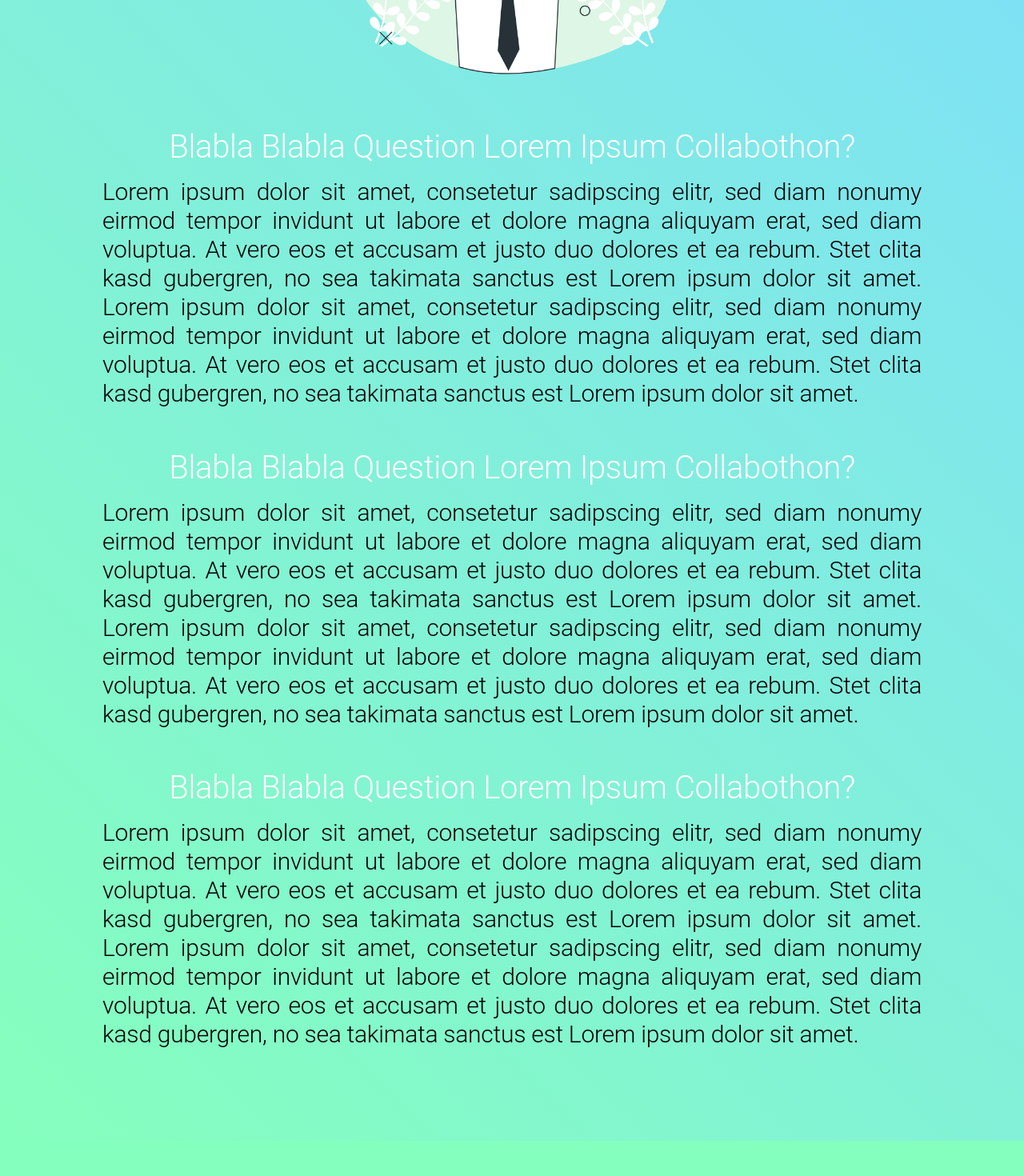
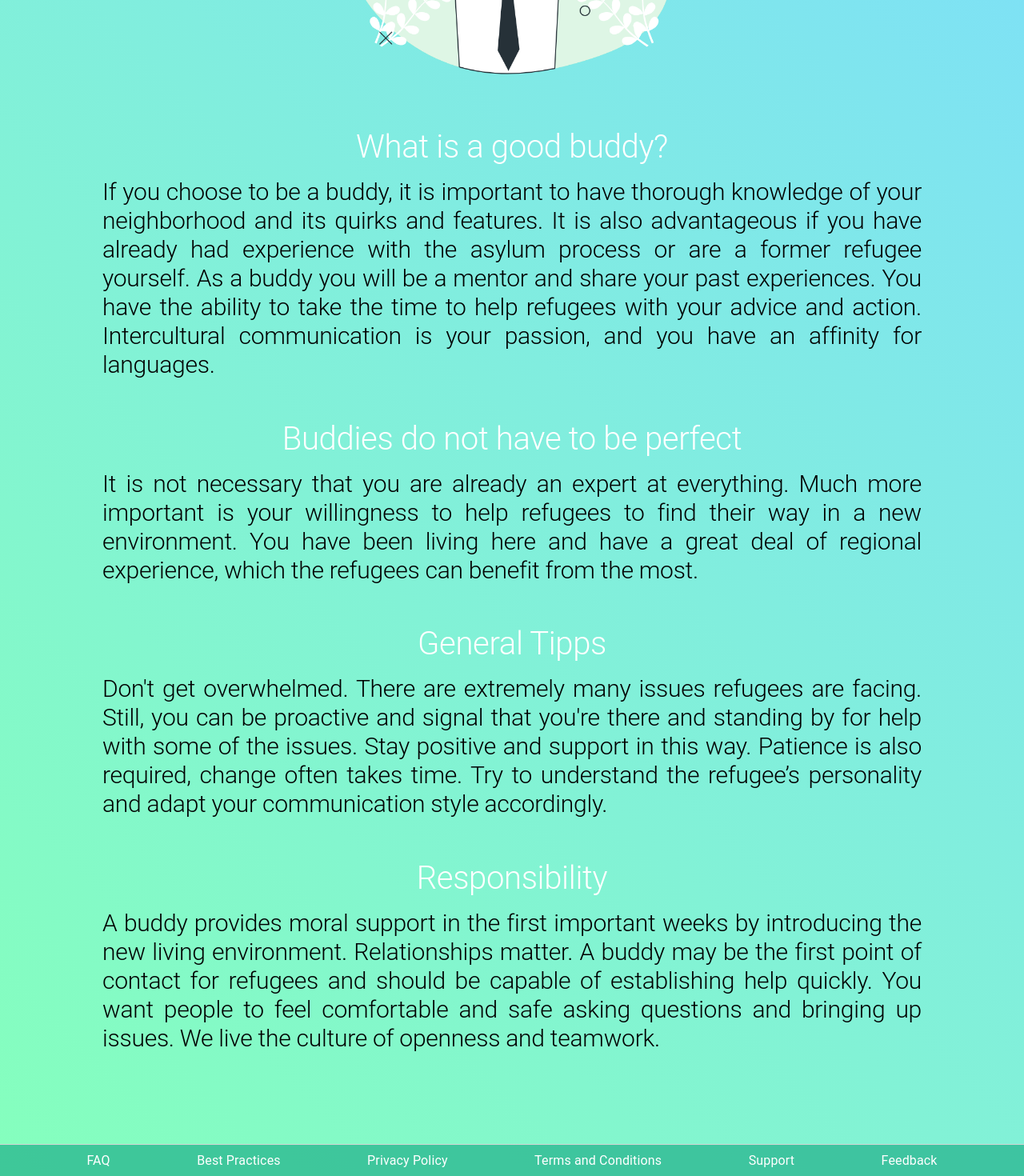
Before and after one commit to YannickPferr/collabothon-coba, a Next.js app: page /best-practices in a window 1280 px wide. Shown: the part 533-2003 px from the top of the page at 80% size. Before the commit the page ends 1959 px from the top, so only its background shows below. Built offline with nearby package versions, Linux system fonts and the light colour scheme.

Commit message:
added some new things

```diff
--- a/components/profile/Description.jsx
+++ b/components/profile/Description.jsx
@@ -27,7 +27,7 @@ function Description() {
           variant="h3"
           className={styles.languageHeader}
         >
-          Describe yourself in a few words
+          Describe yourself in a few words!
         </Typography>
         <TextField
           fullWidth
--- a/components/profile/Interests.jsx
+++ b/components/profile/Interests.jsx
@@ -45,7 +45,7 @@ function Interests() {
       </Grid>
       <Grid item xs={8}>
         <Typography variant="h3" className={styles.languageHeader}>
-          Interests
+          Select your Superpowers!
         </Typography>
         <FormGroup>
           {skillsList.map((currentSkill) => (
--- a/components/profile/Languages.jsx
+++ b/components/profile/Languages.jsx
@@ -34,7 +34,7 @@ function Languages() {
       </Grid>
       <Grid item xs={8}>
         <Typography variant="h3" className={styles.languageHeader}>
-          Languages
+          What languages do you speak?
         </Typography>
         <Autocomplete
           id="language-select-demo"
--- a/components/profile/Location.jsx
+++ b/components/profile/Location.jsx
@@ -102,7 +102,7 @@ function Location() {
       </Grid>
       <Grid item xs={8}>
         <Typography variant="h3" className={styles.headerText}>
-          Location
+          Where are you located?
         </Typography>
         <Grid container spacing={2}>
           <Grid item xs={6}>
--- a/components/registration.jsx
+++ b/components/registration.jsx
@@ -1,4 +1,4 @@
-import { Button, TextField, Typography } from "@mui/material";
+import { Button, InputAdornment, TextField, Typography } from "@mui/material";
 import { createTheme, ThemeProvider } from "@mui/material/styles";
 import bcrypt from "bcryptjs";
 import { doc, getDoc, setDoc } from "firebase/firestore";
@@ -7,6 +7,9 @@ import { useAlerts } from "../contexts/Alerts";
 import { useAuth } from "../contexts/Auth";
 import db from "../firebase.config";
 import styles from "../styles/registration.module.css";
+import EmailIcon from '@mui/icons-material/Email';
+import KeyIcon from '@mui/icons-material/Key';
+import PersonIcon from '@mui/icons-material/Person';
 
 const validEmailRegex =
   /^(([^<>()[\]\\.,;:\s@\"]+(\.[^<>()[\]\\.,;:\s@\"]+)*)|(\".+\"))@((\[[0-9]{1,3}\.[0-9]{1,3}\.[0-9]{1,3}\.[0-9]{1,3}\])|(([a-zA-Z\-0-9]+\.)+[a-zA-Z]{2,}))$/;
@@ -144,6 +147,13 @@ export default function Registration({ role = "Buddy" }) {
       <div className={styles.textFieldContainer}>
         <ThemeProvider theme={customTextFieldTheme}>
           <TextField
+            InputProps={{
+              startAdornment: (
+                <InputAdornment position="start">
+                  <PersonIcon />
+                </InputAdornment>
+              ),
+            }}
             id="outlined-basic"
             label="Name"
             type="text"
@@ -159,6 +169,13 @@ export default function Registration({ role = "Buddy" }) {
         </ThemeProvider>
         <ThemeProvider theme={customTextFieldTheme}>
           <TextField
+            InputProps={{
+              startAdornment: (
+                <InputAdornment position="start">
+                  <EmailIcon />
+                </InputAdornment>
+              ),
+            }}
             id="outlined-basic"
             label="Email"
             type="email"
@@ -174,6 +191,13 @@ export default function Registration({ role = "Buddy" }) {
         </ThemeProvider>
         <ThemeProvider theme={customTextFieldTheme}>
           <TextField
+            InputProps={{
+              startAdornment: (
+                <InputAdornment position="start">
+                  <KeyIcon />
+                </InputAdornment>
+              ),
+            }}
             id="outlined-basic"
             label="Password"
             type="password"
@@ -189,6 +213,13 @@ export default function Registration({ role = "Buddy" }) {
         </ThemeProvider>
         <ThemeProvider theme={customTextFieldTheme}>
           <TextField
+            InputProps={{
+              startAdornment: (
+                <InputAdornment position="start">
+                  <KeyIcon />
+                </InputAdornment>
+              ),
+            }}
             id="outlined-basic"
             label="Repeat password"
             type="password"
--- a/pages/_app.js
+++ b/pages/_app.js
@@ -1,5 +1,6 @@
 import Head from 'next/head';
 import Alerts from '../components/Alerts';
+import Footer from '../components/Footer';
 import AlertsProvider from '../contexts/Alerts';
 import { AuthProvider } from '../contexts/Auth';
 import '../styles/globals.css';
@@ -9,12 +10,13 @@ function MyApp({ Component, pageProps }) {
         <>
             <Head>
                 {/*<link rel="icon" href="/favicon-compressed.png" />*/}
-                <title>Re Network</title>
+                <title>ReNetwork</title>
             </Head>
             <AuthProvider>
                 <AlertsProvider>
                     <Alerts />
                     <Component {...pageProps} />
+                    <Footer></Footer>
                 </AlertsProvider>
             </AuthProvider>
         </>
--- a/pages/best-practices.jsx
+++ b/pages/best-practices.jsx
@@ -37,7 +37,7 @@ export default function bestPracticesPage() {
           className={styles.textHeader}
           sx={textSizingHeader}
         >
-          Blabla Blabla Question Lorem Ipsum Collabothon?
+          What is a good buddy?
         </Typography>
         <Typography
           variant="h2"
@@ -46,15 +46,7 @@ export default function bestPracticesPage() {
           className={styles.text}
           sx={textSizingNormal}
         >
-          Lorem ipsum dolor sit amet, consetetur sadipscing elitr, sed diam
-          nonumy eirmod tempor invidunt ut labore et dolore magna aliquyam erat,
-          sed diam voluptua. At vero eos et accusam et justo duo dolores et ea
-          rebum. Stet clita kasd gubergren, no sea takimata sanctus est Lorem
-          ipsum dolor sit amet. Lorem ipsum dolor sit amet, consetetur
-          sadipscing elitr, sed diam nonumy eirmod tempor invidunt ut labore et
-          dolore magna aliquyam erat, sed diam voluptua. At vero eos et accusam
-          et justo duo dolores et ea rebum. Stet clita kasd gubergren, no sea
-          takimata sanctus est Lorem ipsum dolor sit amet.
+          If you choose to be a buddy, it is important to have thorough knowledge of your neighborhood and its quirks and features. It is also advantageous if you have already had experience with the asylum process or are a former refugee yourself. As a buddy you will be a mentor and share your past experiences. You have the ability to take the time to help refugees with your advice and action. Intercultural communication is your passion, and you have an affinity for languages.
         </Typography>
       </div>
 
@@ -66,7 +58,7 @@ export default function bestPracticesPage() {
           className={styles.textHeader}
           sx={textSizingHeader}
         >
-          Blabla Blabla Question Lorem Ipsum Collabothon?
+          Buddies do not have to be perfect
         </Typography>
         <Typography
           variant="h2"
@@ -75,15 +67,9 @@ export default function bestPracticesPage() {
           className={styles.text}
           sx={textSizingNormal}
         >
-          Lorem ipsum dolor sit amet, consetetur sadipscing elitr, sed diam
-          nonumy eirmod tempor invidunt ut labore et dolore magna aliquyam erat,
-          sed diam voluptua. At vero eos et accusam et justo duo dolores et ea
-          rebum. Stet clita kasd gubergren, no sea takimata sanctus est Lorem
-          ipsum dolor sit amet. Lorem ipsum dolor sit amet, consetetur
-          sadipscing elitr, sed diam nonumy eirmod tempor invidunt ut labore et
-          dolore magna aliquyam erat, sed diam voluptua. At vero eos et accusam
-          et justo duo dolores et ea rebum. Stet clita kasd gubergren, no sea
-          takimata sanctus est Lorem ipsum dolor sit amet.
+          It is not necessary that you are already an expert at everything. Much more important is your
+          willingness to help refugees to find their way in a new environment. You have been living here and
+          have a great deal of regional experience, which the refugees can benefit from the most.
         </Typography>
       </div>
 
@@ -95,7 +81,7 @@ export default function bestPracticesPage() {
           className={styles.textHeader}
           sx={textSizingHeader}
         >
-          Blabla Blabla Question Lorem Ipsum Collabothon?
+          General Tipps
         </Typography>
         <Typography
           variant="h2"
@@ -104,15 +90,34 @@ export default function bestPracticesPage() {
           className={styles.text}
           sx={textSizingNormal}
         >
-          Lorem ipsum dolor sit amet, consetetur sadipscing elitr, sed diam
-          nonumy eirmod tempor invidunt ut labore et dolore magna aliquyam erat,
-          sed diam voluptua. At vero eos et accusam et justo duo dolores et ea
-          rebum. Stet clita kasd gubergren, no sea takimata sanctus est Lorem
-          ipsum dolor sit amet. Lorem ipsum dolor sit amet, consetetur
-          sadipscing elitr, sed diam nonumy eirmod tempor invidunt ut labore et
-          dolore magna aliquyam erat, sed diam voluptua. At vero eos et accusam
-          et justo duo dolores et ea rebum. Stet clita kasd gubergren, no sea
-          takimata sanctus est Lorem ipsum dolor sit amet.
+          Don't get overwhelmed. There are extremely many issues refugees are facing. Still, you can be proactive
+          and signal that you're there and standing by for help with some of the issues. Stay positive and
+          support in this way. Patience is also required, change often takes time. Try to understand the
+          refugee’s personality and adapt your communication style accordingly.
+        </Typography>
+      </div>
+
+      <div className={styles.textDiv}>
+        <Typography
+          variant="h2"
+          display="block"
+          gutterBottom
+          className={styles.textHeader}
+          sx={textSizingHeader}
+        >
+          Responsibility
+        </Typography>
+        <Typography
+          variant="h2"
+          display="block"
+          gutterBottom
+          className={styles.text}
+          sx={textSizingNormal}
+        >
+          A buddy provides moral support in the first important weeks by introducing the new living
+          environment. Relationships matter. A buddy may be the first point of contact for refugees and should
+          be capable of establishing help quickly. You want people to feel comfortable and safe asking
+          questions and bringing up issues. We live the culture of openness and teamwork.
         </Typography>
       </div>
     </div>
--- a/pages/index.jsx
+++ b/pages/index.jsx
@@ -69,7 +69,6 @@ export default function MainPage(props) {
                     <div className={styles.container}>
                         {components[selectedPage]}
                     </div>
-                    <Footer></Footer>
                 </div>
             )}
         </>
```
Also changed, not shown: pages/login.jsx (+40 -2 lines), styles/Login.module.css (+15 -0 lines).
